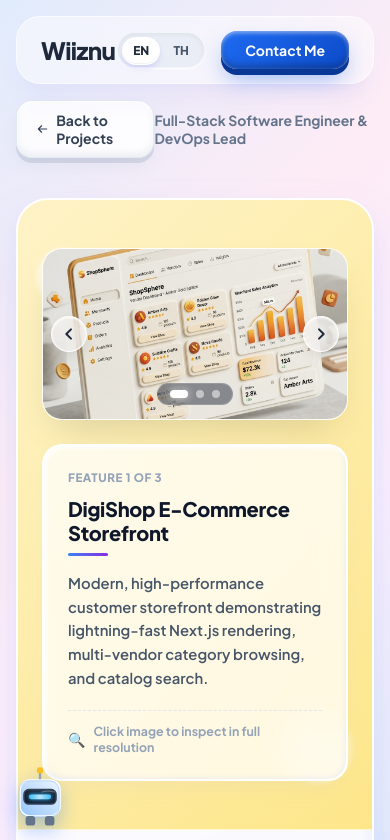
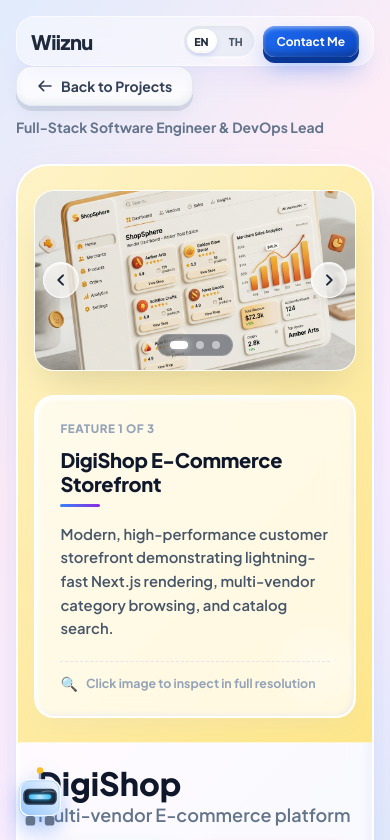
Before and after one commit to wiiznu17/portfolio, a Next.js app: page /projects/digishop in a window 390 px wide. Shown: the top 840 px of the page. Built offline with nearby package versions, Linux system fonts and the light colour scheme.

Commit message:
feat: implement mobile-responsive layouts for project detail, navbar, and project cards

```diff
--- a/src/app/projects/[id]/page.tsx
+++ b/src/app/projects/[id]/page.tsx
@@ -45,7 +45,7 @@ export default function ProjectDetailPage({ params }: { params: Promise<{ id: st
       <Navbar />
 
       <main
-        className="container-max py-8 flex flex-col gap-10 md:gap-14"
+        className="container-max py-8 flex flex-col gap-10 md:gap-14 detail-main"
         style={{
           display: "flex",
           flexDirection: "column",
@@ -55,7 +55,7 @@ export default function ProjectDetailPage({ params }: { params: Promise<{ id: st
         }}
       >
         {/* Navigation / Header Buttons */}
-        <div style={{ display: "flex", justifyContent: "space-between", alignItems: "center" }}>
+        <div className="detail-header-row">
           <Link
             href="/#projects"
             className="clay-btn-secondary"
@@ -97,15 +97,11 @@ export default function ProjectDetailPage({ params }: { params: Promise<{ id: st
         >
           {/* Visual Banner Mockup with Interactive Image Carousel */}
           <div
+            className="detail-banner-area"
             style={{
               background: project.bannerGradient,
-              minHeight: "32rem",
-              display: "flex",
-              alignItems: "center",
-              justifyContent: "center",
               position: "relative",
               borderBottom: "1px solid rgba(255,255,255,0.4)",
-              padding: "3rem 1rem",
               overflow: "hidden",
             }}
           >
@@ -152,9 +148,10 @@ export default function ProjectDetailPage({ params }: { params: Promise<{ id: st
           </div>
 
           {/* Details Content */}
-          <div style={{ padding: "2rem" }}>
+          <div className="detail-body-area">
             <div style={{ display: "flex", flexDirection: "column", gap: "1rem" }}>
               <div
+                className="detail-header-row detail-title-row"
                 style={{
                   display: "flex",
                   justifyContent: "space-between",
@@ -172,6 +169,7 @@ export default function ProjectDetailPage({ params }: { params: Promise<{ id: st
                   </p>
                 </div>
                 <div
+                  className="detail-btn-group"
                   style={{ display: "flex", alignItems: "center", gap: "1rem", flexWrap: "wrap" }}
                 >
                   <a
@@ -385,6 +383,7 @@ export default function ProjectDetailPage({ params }: { params: Promise<{ id: st
             {project.architecture[language].map((item, index) => (
               <div
                 key={index}
+                className="detail-architecture-item"
                 style={{
                   display: "flex",
                   gap: "1rem",
@@ -472,7 +471,7 @@ export default function ProjectDetailPage({ params }: { params: Promise<{ id: st
 
         {/* Footer CTA Banner */}
         <section
-          className="clay-card"
+          className="clay-card detail-footer-cta"
           style={{
             padding: "2.5rem 2rem",
             textAlign: "center",
@@ -499,6 +498,7 @@ export default function ProjectDetailPage({ params }: { params: Promise<{ id: st
             {t("proj_footer_desc", COMMON_TRANSLATIONS)}
           </p>
           <div
+            className="detail-footer-cta-buttons"
             style={{
               display: "flex",
               gap: "1rem",
@@ -601,9 +601,78 @@ export default function ProjectDetailPage({ params }: { params: Promise<{ id: st
       <style
         dangerouslySetInnerHTML={{
           __html: `
+          .detail-header-row {
+            display: flex;
+            justify-content: space-between;
+            align-items: center;
+            flex-wrap: wrap;
+            gap: 1rem;
+            width: 100%;
+          }
+          .detail-banner-area {
+            min-height: 32rem;
+            display: flex;
+            align-items: center;
+            justify-content: center;
+            position: relative;
+            padding: 3rem 1rem;
+            overflow: hidden;
+          }
+
           @media (max-width: 768px) {
             .md\\:grid-cols-2 {
               grid-template-columns: 1fr !important;
+            }
+            .detail-main {
+              gap: 1.75rem !important;
+              padding-top: 1rem !important;
+              padding-bottom: 4rem !important;
+            }
+            .detail-header-row {
+              flex-direction: column;
+              align-items: flex-start !important;
+              gap: 0.75rem;
+            }
+            .detail-banner-area {
+              min-height: 20rem !important;
+              padding: 1.5rem 0.5rem !important;
+            }
+            .detail-body-area {
+              padding: 1.25rem !important;
+            }
+            .detail-title-row {
+              flex-direction: column;
+              align-items: flex-start !important;
+              gap: 1rem !important;
+            }
+            .detail-btn-group {
+              width: 100% !important;
+              justify-content: flex-start !important;
+              gap: 0.75rem !important;
+            }
+            .detail-btn-group a, .detail-btn-group span {
+              flex-grow: 1;
+              text-align: center;
+              justify-content: center;
+            }
+            .detail-architecture-item {
+              padding: 0.75rem 1rem !important;
+              gap: 0.75rem !important;
+            }
+            .detail-footer-cta {
+              padding: 2rem 1.25rem !important;
+              gap: 1rem !important;
+            }
+            .detail-footer-cta-buttons {
+              width: 100%;
+              flex-direction: column !important;
+              gap: 0.75rem !important;
+            }
+            .detail-footer-cta-buttons a, .detail-footer-cta-buttons link {
+              width: 100% !important;
+              text-align: center;
+              justify-content: center;
+              margin: 0 !important;
             }
           }
           @media (min-width: 769px) {
--- a/src/components/Navbar/Navbar.module.css
+++ b/src/components/Navbar/Navbar.module.css
@@ -161,3 +161,39 @@
 .activeText {
   color: var(--indigo-600);
 }
+
+@media (max-width: 480px) {
+  .nav {
+    padding: 0.5rem 0.875rem !important;
+    border-radius: 1.15rem !important;
+  }
+  .logo {
+    font-size: 1.25rem !important;
+  }
+  .actionContainer {
+    gap: 0.5rem !important;
+  }
+  .langToggle {
+    width: 4.5rem !important;
+    height: 2rem !important;
+    padding: 0.18rem !important;
+  }
+  .langSlider {
+    width: 1.875rem !important;
+    height: 1.5rem !important;
+    top: 0.2rem !important;
+    left: 0.2rem !important;
+  }
+  .thActive {
+    transform: translateX(2.125rem) !important;
+  }
+  .langText {
+    width: 1.875rem !important;
+    font-size: 0.675rem !important;
+  }
+  .ctaBtn {
+    padding: 0.5rem 0.875rem !important;
+    font-size: 0.75rem !important;
+    border-radius: 0.75rem !important;
+  }
+}
```
Also changed, not shown: src/components/Projects/Projects.module.css (+19 -0 lines).
